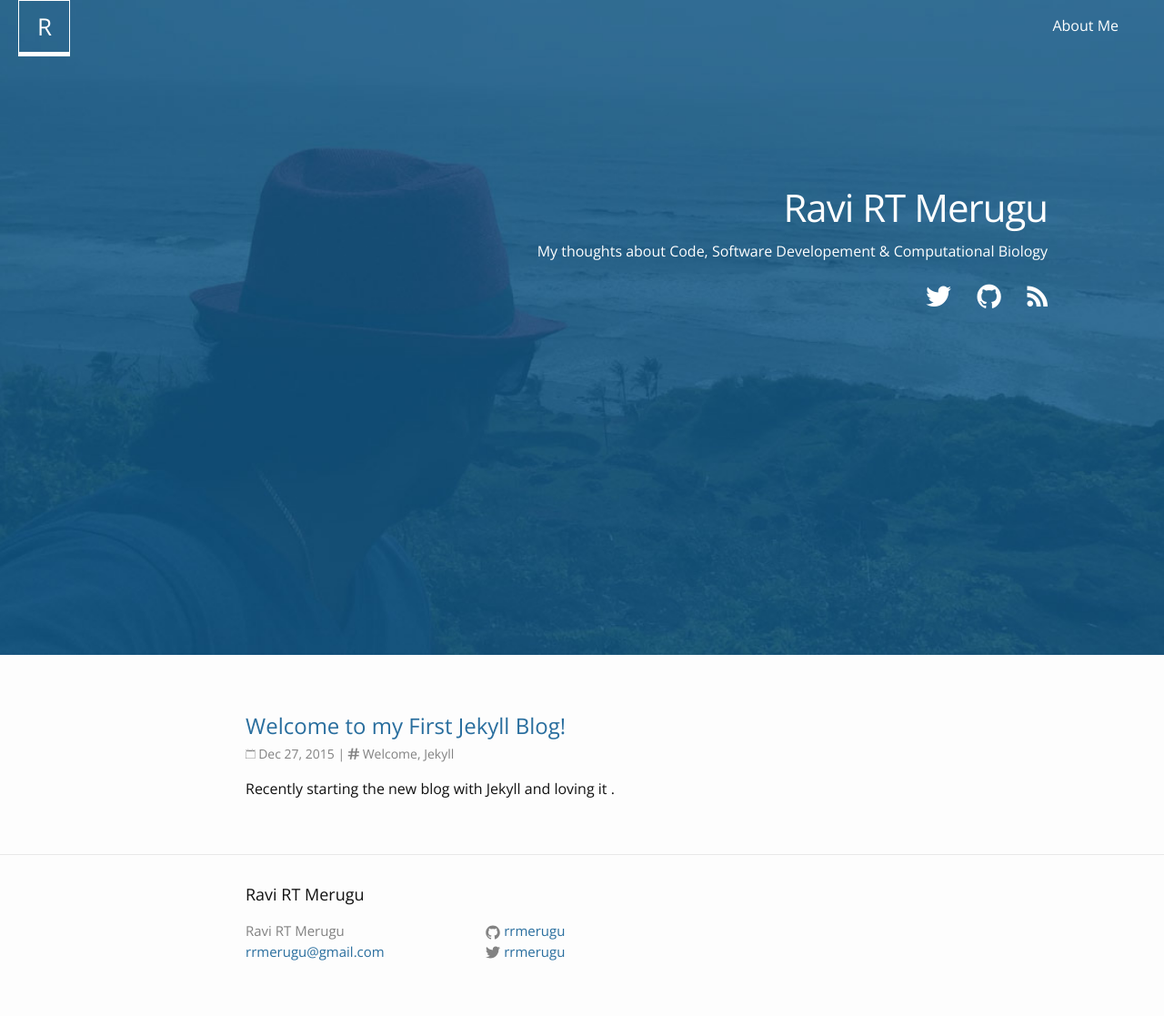
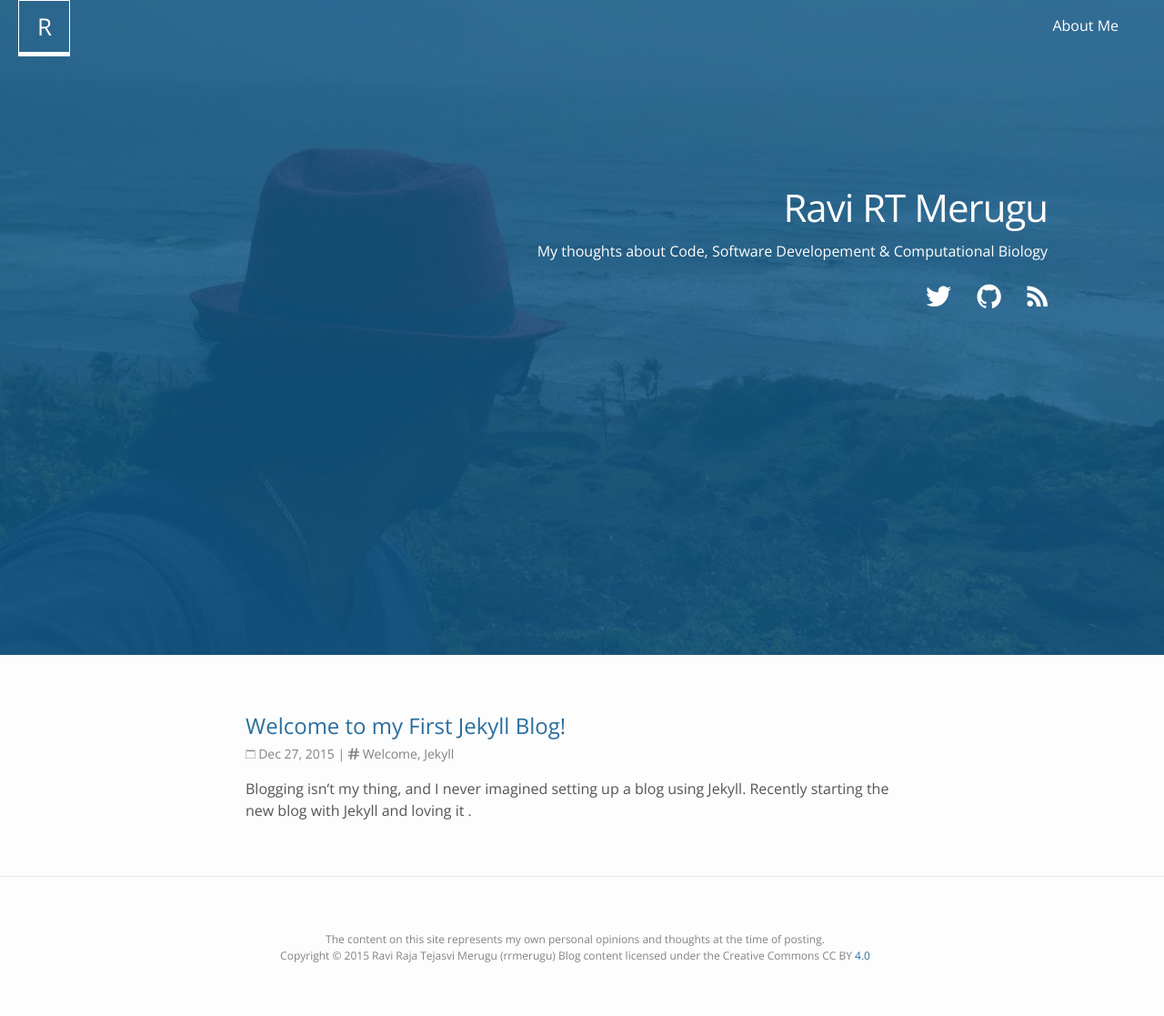
Before and after one commit to ashrafmhd09/rrmerugu.github.io, a Jekyll site: the page built from index.html, in a window 1280 px wide. Shown: the whole page at 91% size. Built offline with Jekyll 4.4.1, drawn with Linux system fonts in a browser that asks for light colours; after the commit the page ends 1090 px from its top, so only the background shows below that.

Commit message:
blog started

```diff
--- a/_config.yml
+++ b/_config.yml
@@ -14,6 +14,8 @@ baseurl: "" # the subpath of your site, e.g. /blog
 url: "http://rrmerugu.github.io" # the base hostname & protocol for your site
 
 
+disclaimer: The content on this site represents my own personal opinions and thoughts at the time of posting.
+
 twitter_username: rrmerugu
 github_username:  rrmerugu
 
--- a/_includes/footer.html
+++ b/_includes/footer.html
@@ -2,9 +2,11 @@
 
   <div class="wrapper">
 
-    <h2 class="footer-heading">{{ site.title }}</h2>
+    <!-- <h2 class="footer-heading">{{ site.title }}</h2> -->
 
-    <div class="footer-col-wrapper">
+
+
+    <!-- <div class="footer-col-wrapper">
       <div class="footer-col footer-col-1">
         <ul class="contact-list">
           <li>{{ site.title }}</li>
@@ -29,10 +31,17 @@
       </div>
 
       <div class="footer-col footer-col-3">
-        <p>{{ site.description }}</p>
+        <p>{{ site.disclaimer }}</p>
       </div>
+    </div> -->
+
+
+    <div class="footer-col-wrapper fs-center-12">
+
+      <p>{{site.disclaimer}}</p>
+      <p>Copyright &copy; 2015 Ravi Raja Tejasvi Merugu (rrmerugu) Blog content licensed under the
+       Creative Commons CC BY <a href="https://creativecommons.org/licenses/by/4.0/">4.0</a></p>
     </div>
-
   </div>
 
 </footer>
--- a/_posts/2015-12-27-welcome-to-my-first-jekyll-blog.markdown
+++ b/_posts/2015-12-27-welcome-to-my-first-jekyll-blog.markdown
@@ -5,4 +5,6 @@ date:   2015-12-27 22:54:36 +0530
 categories: Welcome Jekyll
 tags: ravi raja
 ---
+
+Blogging isn't my thing, and I never imagined setting up a blog using Jekyll.
 Recently starting the new blog with Jekyll and loving it .
--- a/_sass/_layout.scss
+++ b/_sass/_layout.scss
@@ -16,6 +16,16 @@
 a {
       text-decoration: none;
 }
+
+.footer-col-wrapper.fs-center-12{
+  margin-top: 30px;
+}
+.footer-col-wrapper.fs-center-12 p {
+  font-size: 12px !important;
+text-align: center;
+margin-bottom: 0;
+}
+
 
 .fs-16{
   font-size: 16px !important;
--- a/css/main.scss
+++ b/css/main.scss
@@ -15,7 +15,7 @@ $base-line-height: 1.5;
 
 $spacing-unit:     30px;
 
-$text-color:       #111;
+$text-color:       #555;
 $background-color: #fdfdfd;
 $brand-color:      #296E9E;
 
```
Also changed, not shown: _layouts/homepage.html (line endings or trailing spaces), 5 other files.
